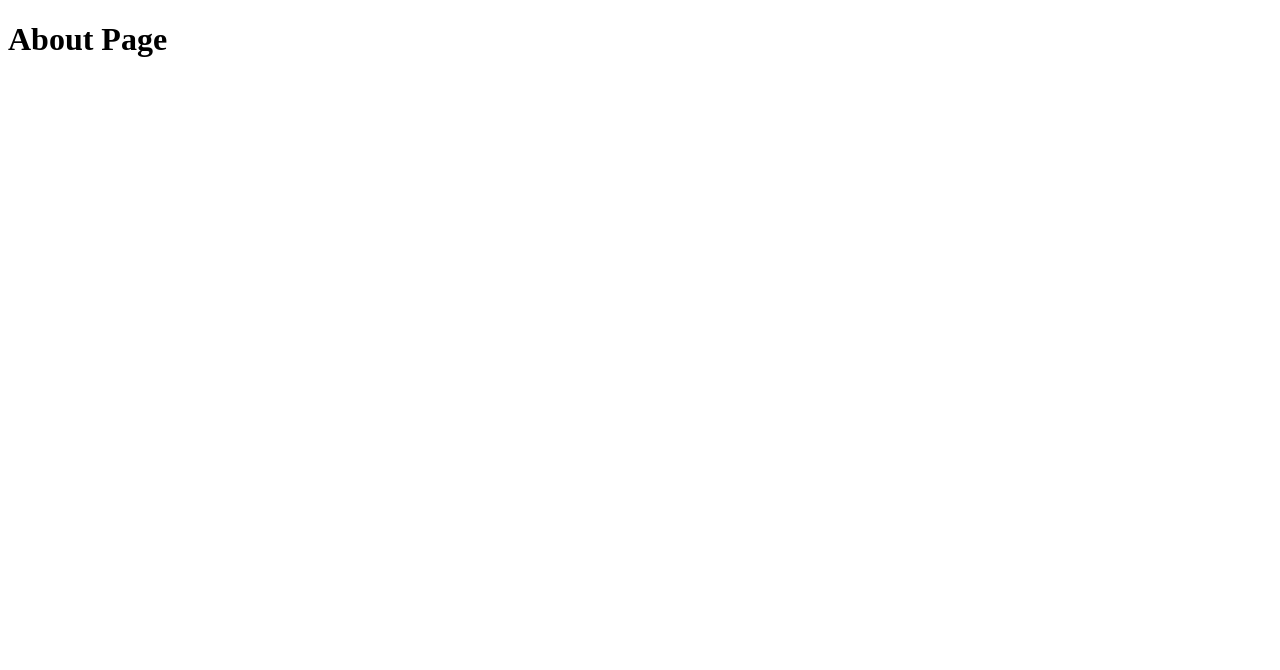
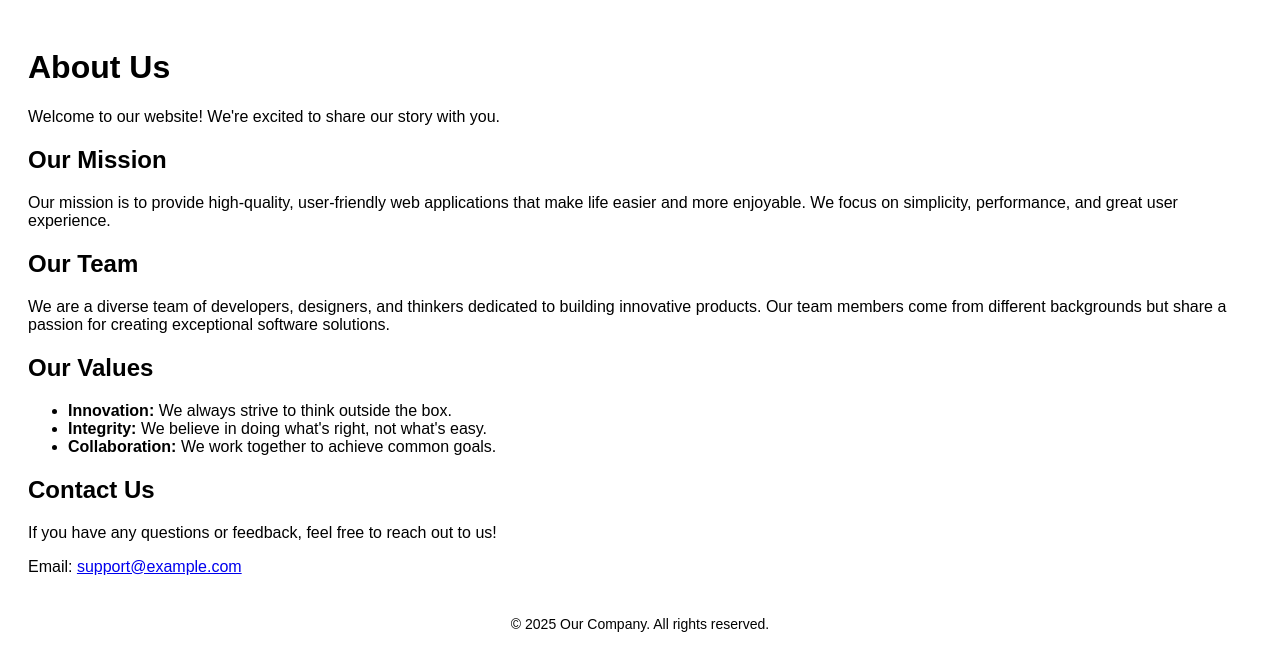
Before and after one commit to 0-renske/Azure-Docker-Deployment, a Next.js app: page /about in a window 1280 px wide. Shown: the top 670 px of the page. Built offline with nearby package versions, Linux system fonts and the light colour scheme.

Commit message:
Update about.js
massive lol

```diff
--- a/pages/about.js
+++ b/pages/about.js
@@ -1,3 +1,45 @@
 export default function About() {
-  return <h1>About Page</h1>;
+  return (
+    <div style={{ padding: '20px', fontFamily: 'Arial, sans-serif' }}>
+      <h1>About Us</h1>
+      <p>Welcome to our website! We're excited to share our story with you.</p>
+
+      <section style={{ marginTop: '20px' }}>
+        <h2>Our Mission</h2>
+        <p>
+          Our mission is to provide high-quality, user-friendly web applications that make life easier and more enjoyable.
+          We focus on simplicity, performance, and great user experience.
+        </p>
+      </section>
+
+      <section style={{ marginTop: '20px' }}>
+        <h2>Our Team</h2>
+        <p>
+          We are a diverse team of developers, designers, and thinkers dedicated to building innovative products.
+          Our team members come from different backgrounds but share a passion for creating exceptional software solutions.
+        </p>
+      </section>
+
+      <section style={{ marginTop: '20px' }}>
+        <h2>Our Values</h2>
+        <ul>
+          <li><strong>Innovation:</strong> We always strive to think outside the box.</li>
+          <li><strong>Integrity:</strong> We believe in doing what's right, not what's easy.</li>
+          <li><strong>Collaboration:</strong> We work together to achieve common goals.</li>
+        </ul>
+      </section>
+
+      <section style={{ marginTop: '20px' }}>
+        <h2>Contact Us</h2>
+        <p>If you have any questions or feedback, feel free to reach out to us!</p>
+        <p>
+          Email: <a href="mailto:support@example.com">support@example.com</a>
+        </p>
+      </section>
+
+      <footer style={{ marginTop: '40px', textAlign: 'center', fontSize: '14px' }}>
+        <p>&copy; 2025 Our Company. All rights reserved.</p>
+      </footer>
+    </div>
+  );
 }
```
